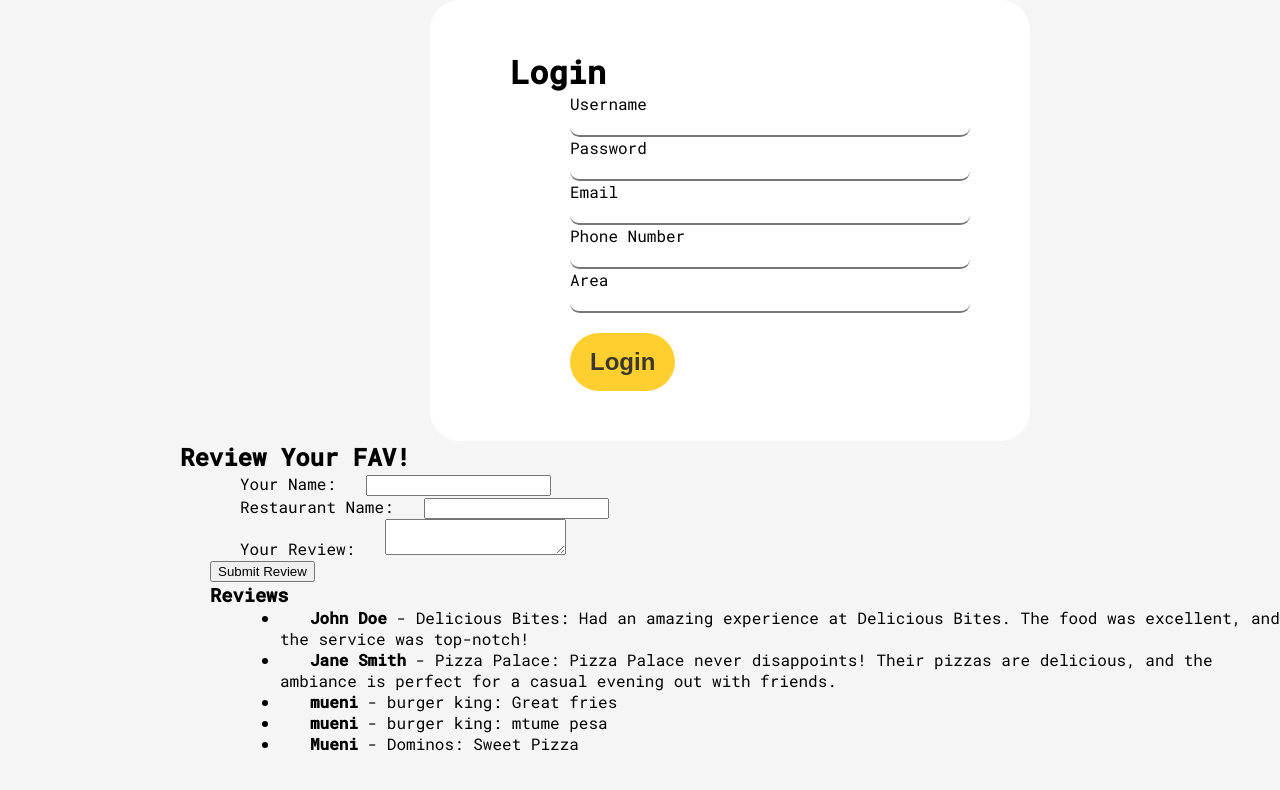
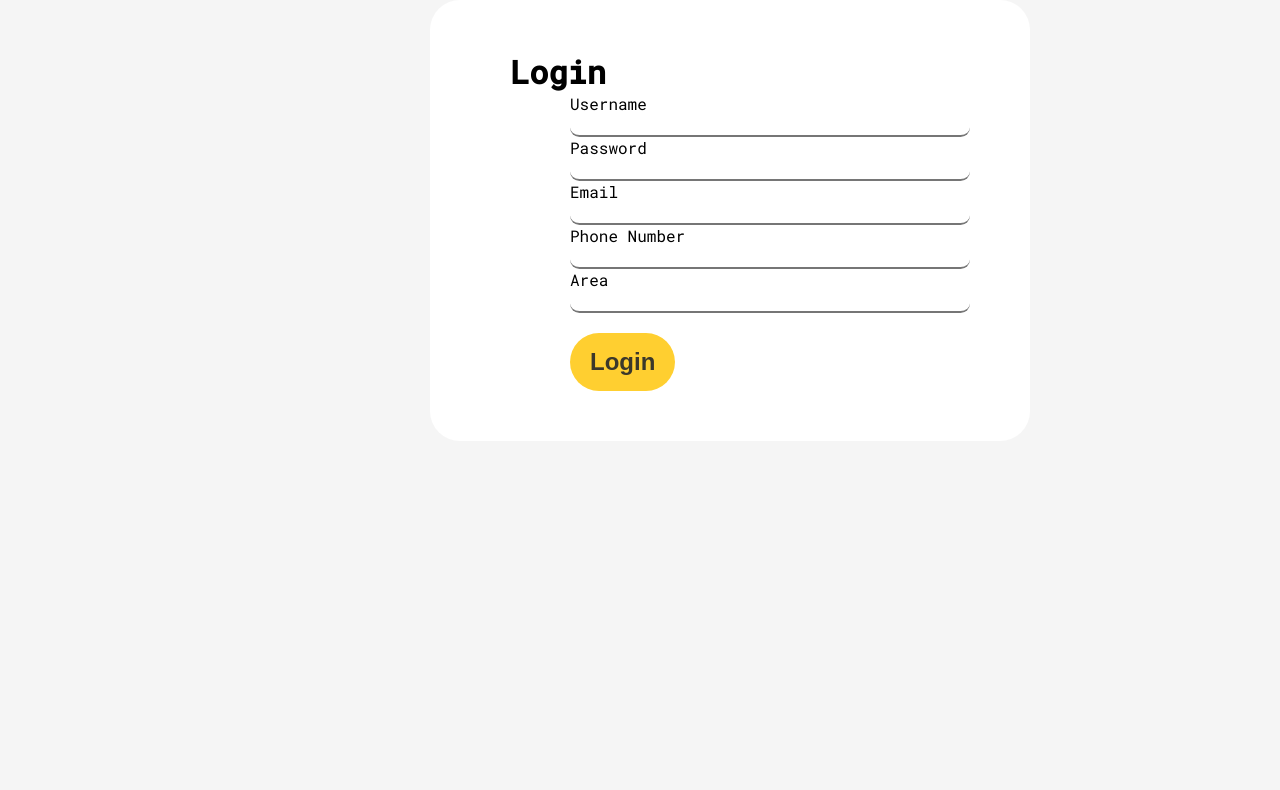
Before and after one commit to Kmbugi1/Phase2-Project-End, a React (Create React App) app: page / in a window 1280 px wide. Shown: the top 790 px of the page. Built offline with nearby package versions, Linux system fonts and the light colour scheme; data requests are answered from the project's data file.

Commit message:
final commit

```diff
--- a/src/App.js
+++ b/src/App.js
@@ -1,7 +1,6 @@
 
 import React from "react";
 import { BrowserRouter as Router, Routes, Route } from "react-router-dom";
-import Reviews from "./components/Reviews";
 import Login from "./pages/Login";
 import Home from "./components/Home";
 import Menu from "./pages/Menu";
@@ -19,7 +18,7 @@ function App() {
 
           </Routes>
         </Router>
-        <Reviews />
+
 
       </div>
     </>
--- a/src/components/Home.js
+++ b/src/components/Home.js
@@ -1,5 +1,6 @@
 import { useEffect, useState } from "react";
 import NavBar from "../pages/NavBar";
+import Reviews from "./Reviews";
 
 import Restaurants from "./Restaurants";
 export default function Home() {
@@ -8,7 +9,7 @@ export default function Home() {
   const [searchTerm, setSearchTerm] = useState("");
 
   useEffect(() => {
-    fetch("http://localhost:3000/restaurants")
+    fetch("https://project-be-g6ag.onrender.com/restaurants")
       .then((res) => res.json())
       .then((data) => setRestaurants(data));
   }, []);
@@ -26,6 +27,7 @@ export default function Home() {
           />
         </div>
       </div>
+      <Reviews />
     </>
   );
 }
--- a/src/components/Reviews.js
+++ b/src/components/Reviews.js
@@ -27,7 +27,7 @@ const Reviews = () => {
   const handleSubmit = (e) => {
     e.preventDefault();
 
-    fetch("http://localhost:3000/Reviews", {
+    fetch("https://project-be-g6ag.onrender.com/Reviews", {
       method: 'POST',
       headers: {
         'Content-Type': 'application/json',
--- a/src/pages/Menu.js
+++ b/src/pages/Menu.js
@@ -2,6 +2,7 @@ import { useEffect, useState } from "react";
 import { Link, useParams } from "react-router-dom";
 import Food from "../components/Food";
 import NavBar from "./NavBar";
+
 
 function Menu() {
   const [food, setFood] = useState([]);
@@ -11,7 +12,7 @@ function Menu() {
   const { restaurantId } = useParams();
 
   useEffect(() => {
-    fetch("http://localhost:3000/food")
+    fetch("https://project-be-g6ag.onrender.com/food")
       .then((res) => res.json())
       .then((data) => setFood(data));
   }, []);
@@ -66,6 +67,7 @@ function Menu() {
           </div>
         </div>
       </div>
+
     </div>
   );
 }
```
